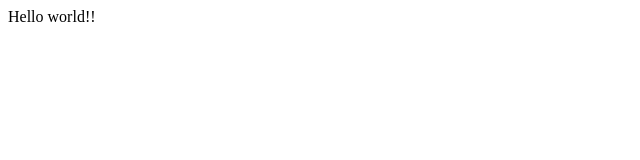
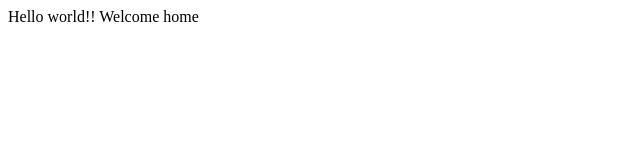
Before and after one commit to premiash/test-app, a plain HTML site: page index.html in a window 1280 px wide. Shown: the whole page, without its empty margins (0-640 px from the left). Drawn offline with Linux system fonts and the light colour scheme.

Commit message:
files changes - for testing

```diff
--- a/index.html
+++ b/index.html
@@ -1,3 +1,4 @@
 <html>
 Hello world!!
+Welcome home
 </html>
```
Also changed, not shown: README.md.
